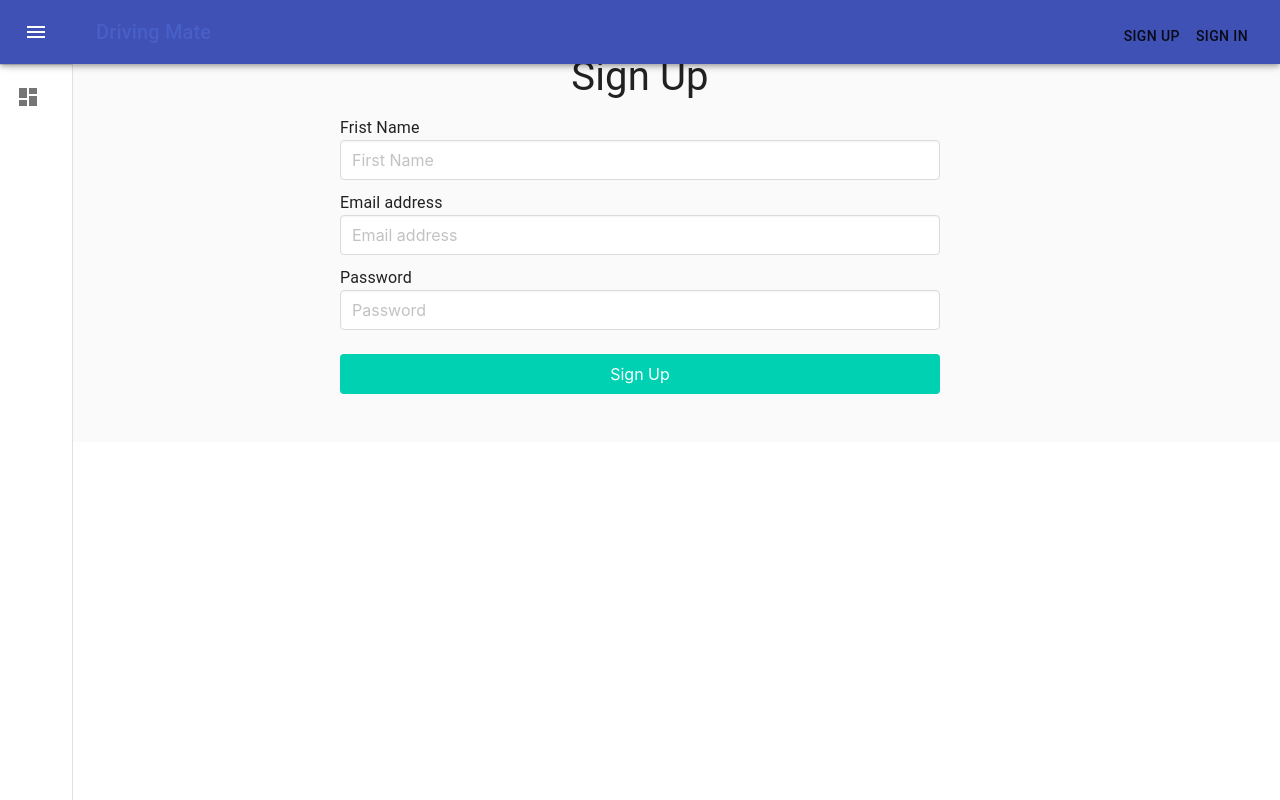
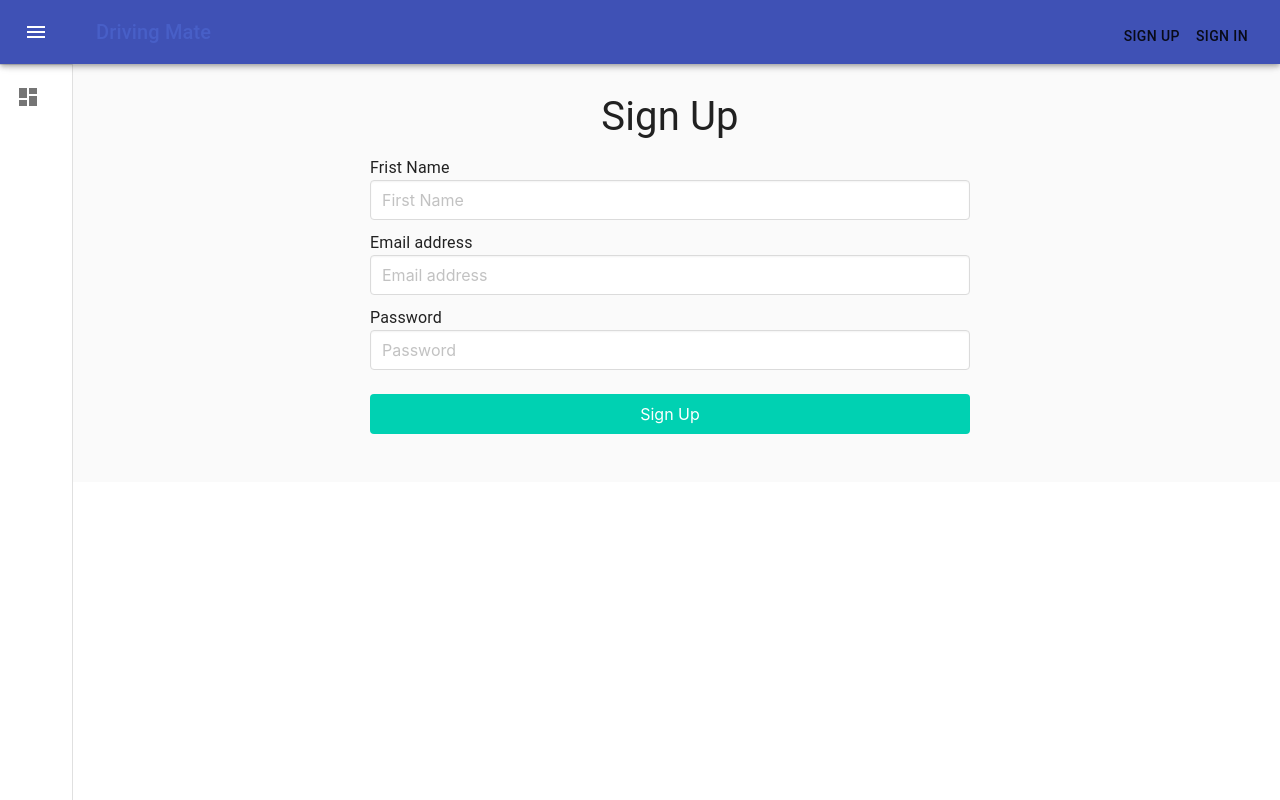
Before and after one commit to kwhong95/Driving-Mate-Front, a React (Create React App) app: page /signup in a window 1280 px wide. Built offline with nearby package versions, Linux system fonts and the light colour scheme; no server answers.

Commit message:
Update Bugs

```diff
--- a/src/App.css
+++ b/src/App.css
@@ -28,3 +28,8 @@
   0% { transform: rotate(0deg); }
   100% { transform: rotate(360deg); }
 }
+
+.section {
+  margin-top: 40px;
+  margin-left: 60px;
+}
--- a/src/components/sections/Sidebar/Sidebar.tsx
+++ b/src/components/sections/Sidebar/Sidebar.tsx
@@ -35,9 +35,9 @@ const Sidebar: FC<ChildProps>  = ({ open ,handleClose }) => {
         </div>
         <Divider />
         <List>
-          <ListItem>
+          <ListItem button>
             <ListItemIcon><Dashboard /></ListItemIcon>
-            <ListItemText>Dashboard</ListItemText>
+            <ListItemText primary="Dashboard" />
           </ListItem>
         </List>
       </Drawer>
```
